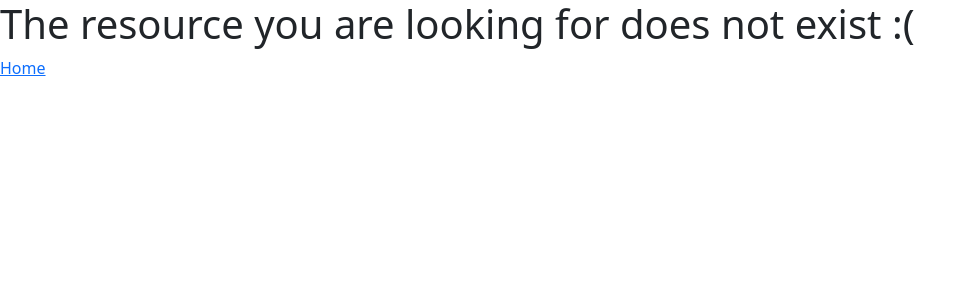
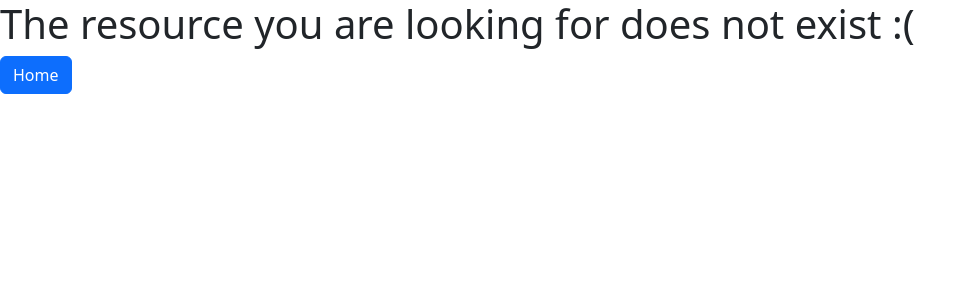
Before and after one commit to ShirleyWQQ/ECommerce-Shopping-Website, a React (Create React App) app in the folder client/: page /products in a window 1280 px wide. Shown: the top 300 px of the page, without its empty margins (0-975 px from the left). Built offline with nearby package versions, Linux system fonts and the light colour scheme.

Commit message:
proper spa routing

```diff
--- a/client/src/pages/Home.js
+++ b/client/src/pages/Home.js
@@ -1,11 +1,14 @@
 import ServerCheck from "../components/ServerCheck";
 import ProductsPage from "../components/ProductsPage";
 import Counter from "../components/Counter";
+import { useNavigate } from "react-router-dom";
+import Button from "react-bootstrap/Button";
 
 export default function Home() {
+  const navigate = useNavigate();
   return (
     <div>
-      <a href="/404">Go to 404</a>
+      <Button onClick={() => navigate("/404")}>Go to 404</Button>
       <Counter></Counter>
       <ServerCheck></ServerCheck>
       <ProductsPage></ProductsPage>
--- a/client/src/pages/NoPage.js
+++ b/client/src/pages/NoPage.js
@@ -1,7 +1,11 @@
+import Button from "react-bootstrap/esm/Button";
+import { useNavigate } from "react-router-dom";
+
 function NoPage() {
+  const navigate = useNavigate();
   return (<div>
     <h1>The resource you are looking for does not exist :(</h1>
-    <a href="/">Home</a>
+    <Button onClick={() => navigate("/")}>Home</Button>
   </div>)
 }
 
```
